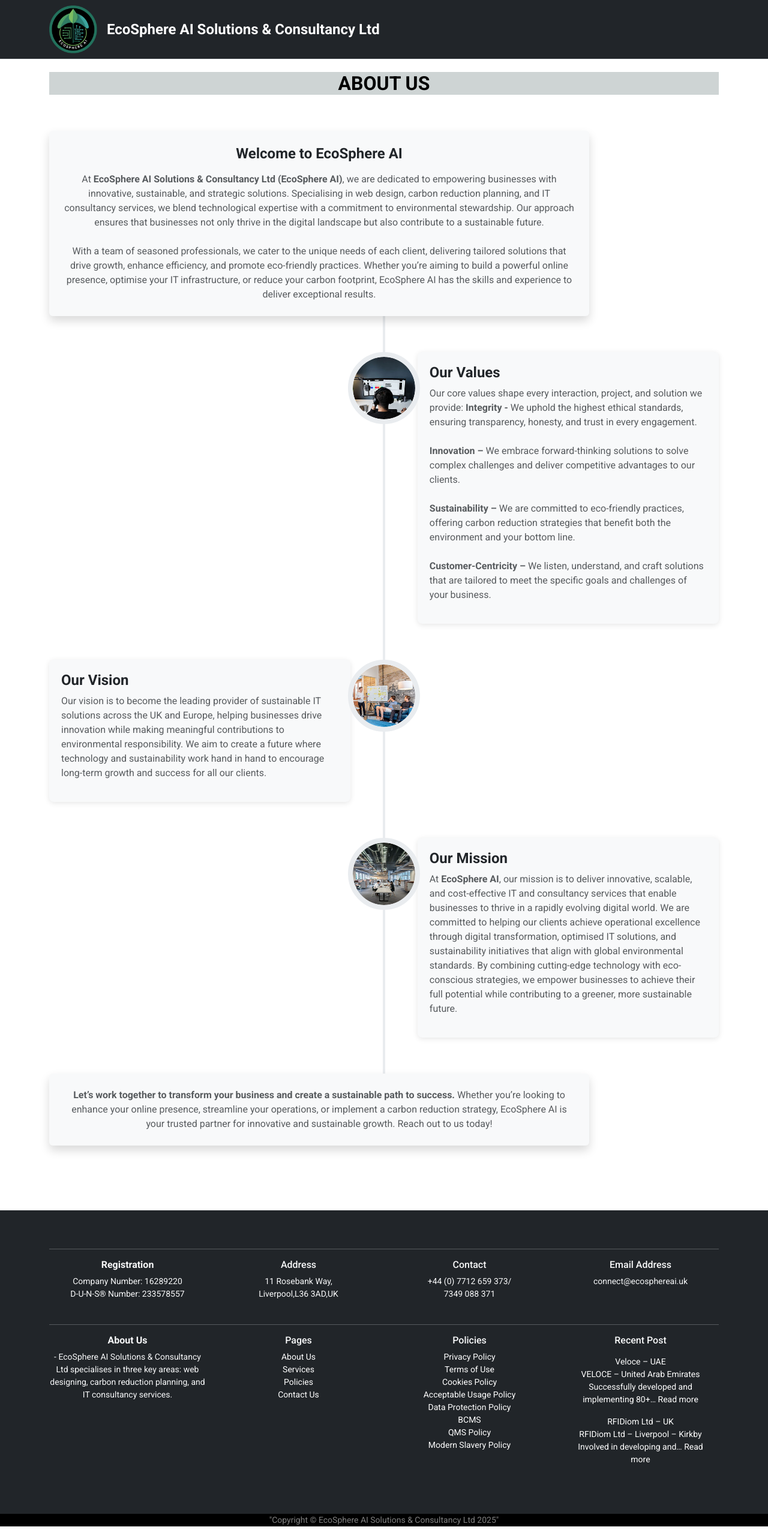
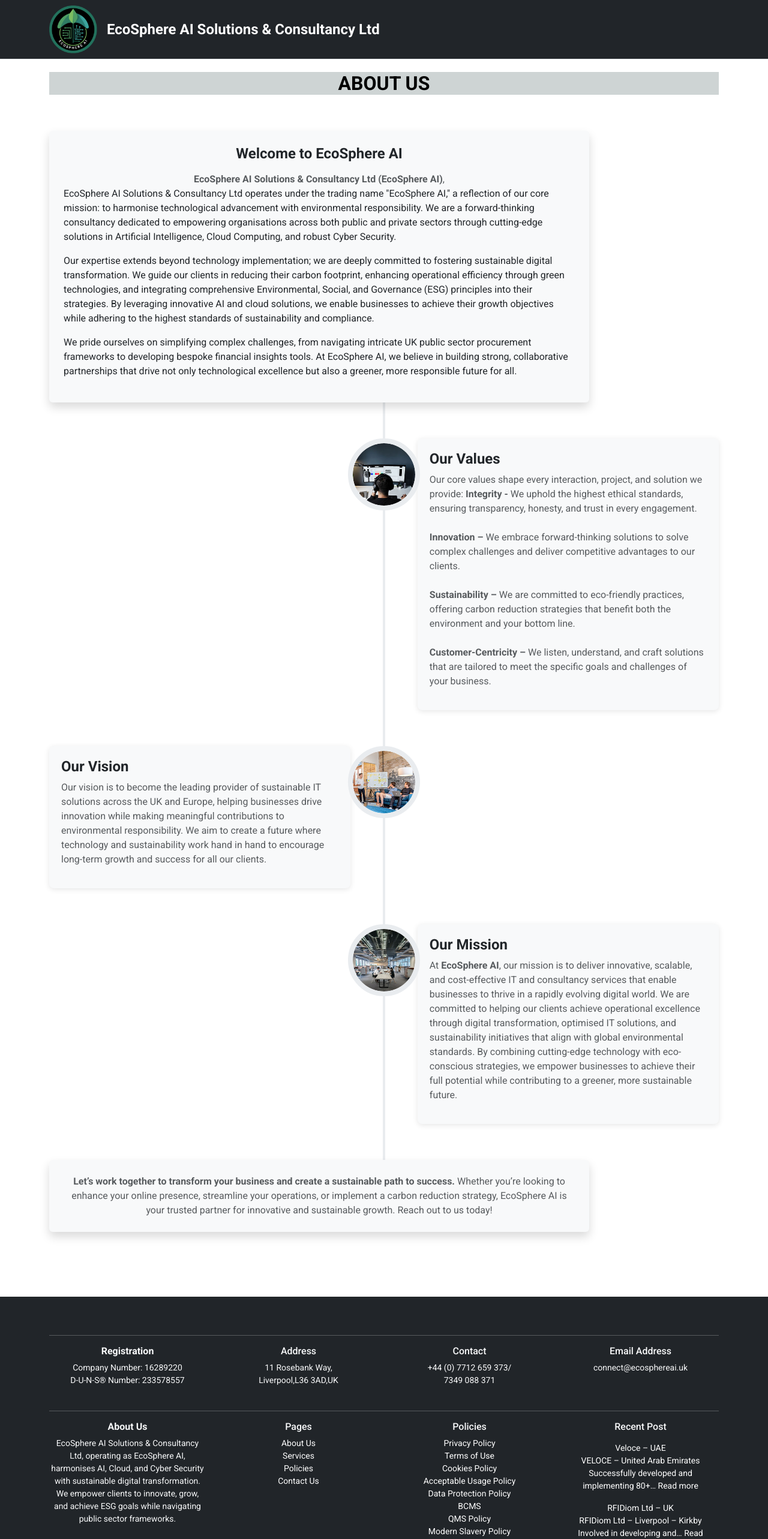
Before and after one commit to waqarnuke/ecosphere, an Angular app: page /about in a window 1280 px wide. Shown: the top 2566 px of the page at 60% size. Before the commit the page ends 2545 px from the top, so only its background shows below. Built offline with nearby package versions, Linux system fonts and the light colour scheme.

Commit message:
update about us page

```diff
--- a/src/app/features/about/about.component.html
+++ b/src/app/features/about/about.component.html
@@ -9,12 +9,19 @@
     <ul class="timeline">
       <!-- Custom centered introduction box -->
       <li class="d-flex justify-content-center">
-        <div class="timeline-panel text-center bg-light p-4 rounded shadow w-100" style="max-width: 900px;">
-          <h4 class="fw-bold mb-3">Welcome to EcoSphere AI</h4>
-          <p class="text-muted mb-0">
-            At <strong>EcoSphere AI Solutions & Consultancy Ltd (EcoSphere AI)</strong>, we are dedicated to empowering businesses with innovative, sustainable, and strategic solutions. Specialising in web design, carbon reduction planning, and IT consultancy services, we blend technological expertise with a commitment to environmental stewardship. Our approach ensures that businesses not only thrive in the digital landscape but also contribute to a sustainable future.
-            <br><br>
-            With a team of seasoned professionals, we cater to the unique needs of each client, delivering tailored solutions that drive growth, enhance efficiency, and promote eco-friendly practices. Whether you’re aiming to build a powerful online presence, optimise your IT infrastructure, or reduce your carbon footprint, EcoSphere AI has the skills and experience to deliver exceptional results.
+        <div class="timeline-panel text-left bg-light p-4 rounded shadow w-100" style="max-width: 900px;">
+          <h4 class="text-center fw-bold mb-3">Welcome to EcoSphere AI</h4>
+          <p class="text-center text-muted mb-0">
+            <strong>EcoSphere AI Solutions & Consultancy Ltd (EcoSphere AI)</strong>,
+          </p>
+          <p>
+            EcoSphere AI Solutions & Consultancy Ltd operates under the trading name "EcoSphere AI," a reflection of our core mission: to harmonise technological advancement with environmental responsibility. We are a forward-thinking consultancy dedicated to empowering organisations across both public and private sectors through cutting-edge solutions in Artificial Intelligence, Cloud Computing, and robust Cyber Security.
+          </p>
+          <p>
+            Our expertise extends beyond technology implementation; we are deeply committed to fostering sustainable digital transformation. We guide our clients in reducing their carbon footprint, enhancing operational efficiency through green technologies, and integrating comprehensive Environmental, Social, and Governance (ESG) principles into their strategies. By leveraging innovative AI and cloud solutions, we enable businesses to achieve their growth objectives while adhering to the highest standards of sustainability and compliance.
+          </p>
+          <p>
+            We pride ourselves on simplifying complex challenges, from navigating intricate UK public sector procurement frameworks to developing bespoke financial insights tools. At EcoSphere AI, we believe in building strong, collaborative partnerships that drive not only technological excellence but also a greener, more responsible future for all.
           </p>
         </div>
       </li>
--- a/src/app/layout/footer/footer.component.html
+++ b/src/app/layout/footer/footer.component.html
@@ -28,7 +28,9 @@
       <div class="row text-center">
         <div class="col-12 col-md-3 mb-4">
           <h6><strong>About Us</strong></h6>
-          <p class="mb-0">- EcoSphere AI Solutions & Consultancy Ltd specialises in three key areas: web designing, carbon reduction planning, and IT consultancy services.</p>
+          <p class="mb-0">
+            EcoSphere AI Solutions & Consultancy Ltd, operating as EcoSphere AI, harmonises AI, Cloud, and Cyber Security with sustainable digital transformation. We empower clients to innovate, grow, and achieve ESG goals while navigating public sector frameworks.
+          </p>
         </div>
         <div class="col-12 col-md-3 mb-4" >
           <h6>Pages</h6>
```
